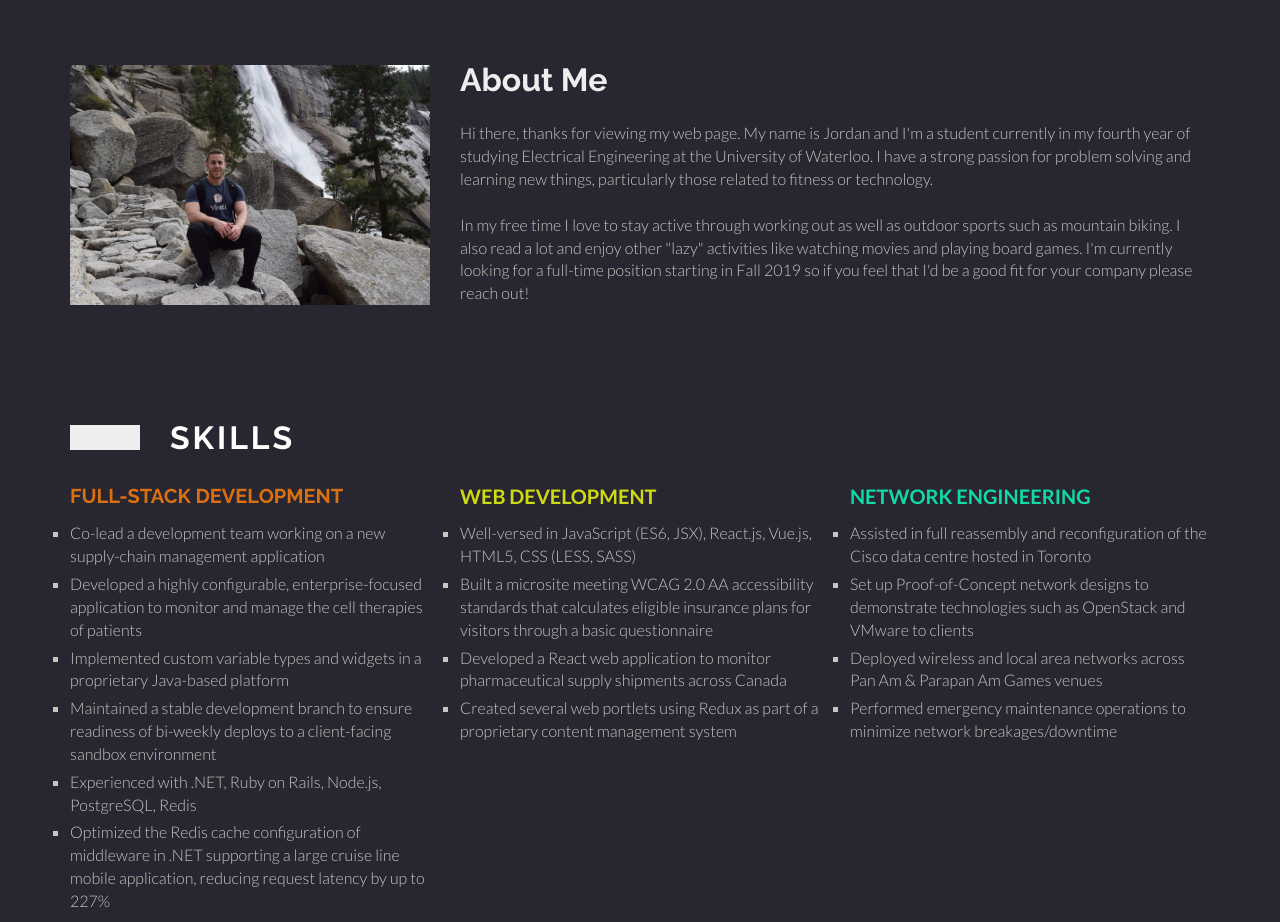
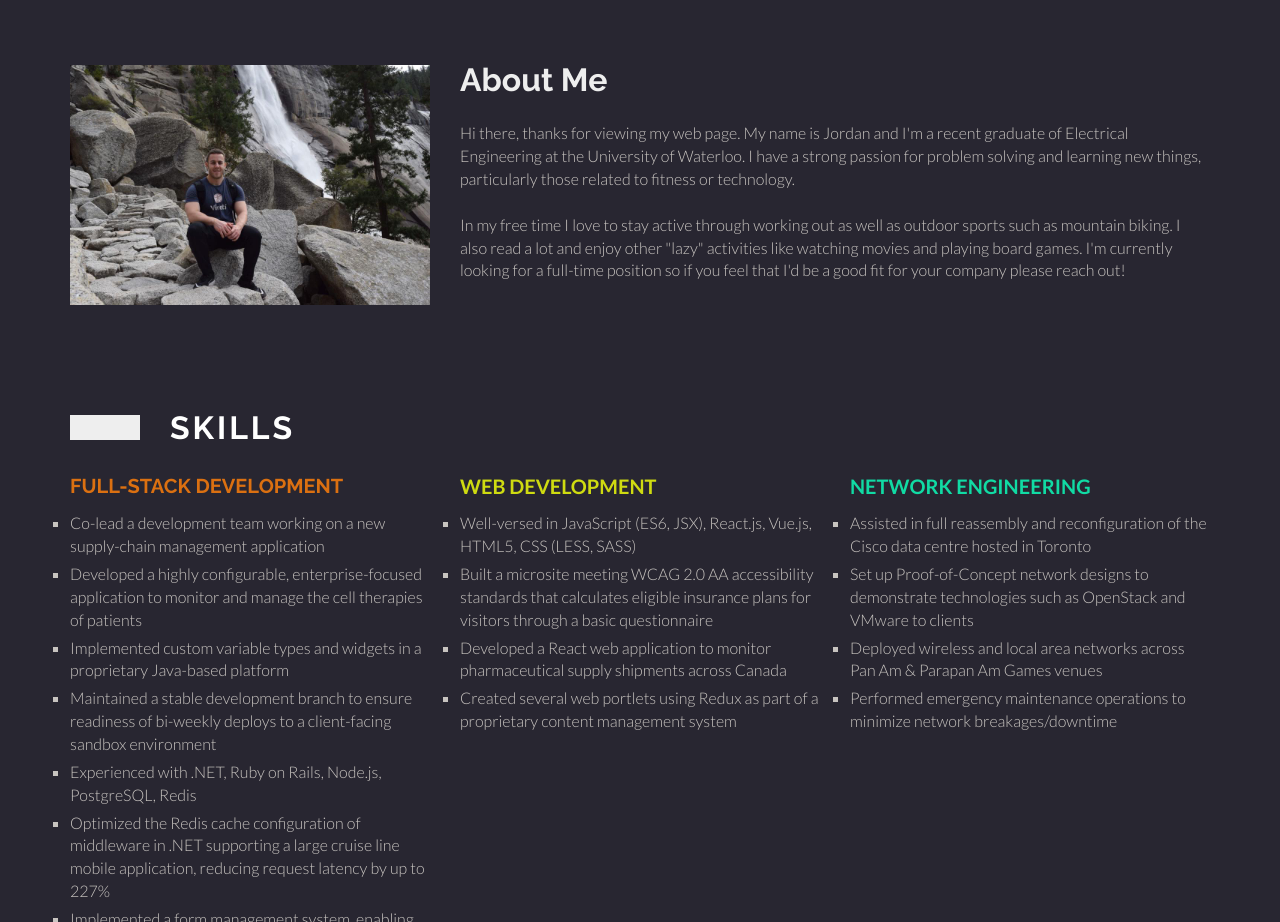
Before and after one commit to jordedwards/jordedwards.github.io, a plain HTML site: page index.html in a window 1280 px wide. Shown: the part 920-1842 px from the top of the page. Drawn offline with Linux system fonts and the light colour scheme.

Commit message:
graduation update

```diff
--- a/index.html
+++ b/index.html
@@ -90,15 +90,14 @@
               <b>About Me</b>
             </h3>
             <p>
-              Hi there, thanks for viewing my web page. My name is Jordan and I'm a student currently
-              in my fourth year of studying Electrical Engineering at the University of Waterloo. I
-              have a strong passion for problem solving and learning new things, particularly those
-              related to fitness or technology.
+              Hi there, thanks for viewing my web page. My name is Jordan and I'm a recent graduate
+              of Electrical Engineering at the University of Waterloo. I have a strong passion for
+              problem solving and learning new things, particularly those related to fitness or technology.
               <br><br>
               In my free time I love to stay active through working out as well as outdoor sports such
               as mountain biking. I also read a lot and enjoy other "lazy" activities like watching movies
-              and playing board games. I'm currently looking for a full-time position starting in Fall 2019
-              so if you feel that I'd be a good fit for your company please reach out!
+              and playing board games. I'm currently looking for a full-time position so if you feel that
+              I'd be a good fit for your company please reach out!
             </p>
           </div>
         </div>
```
